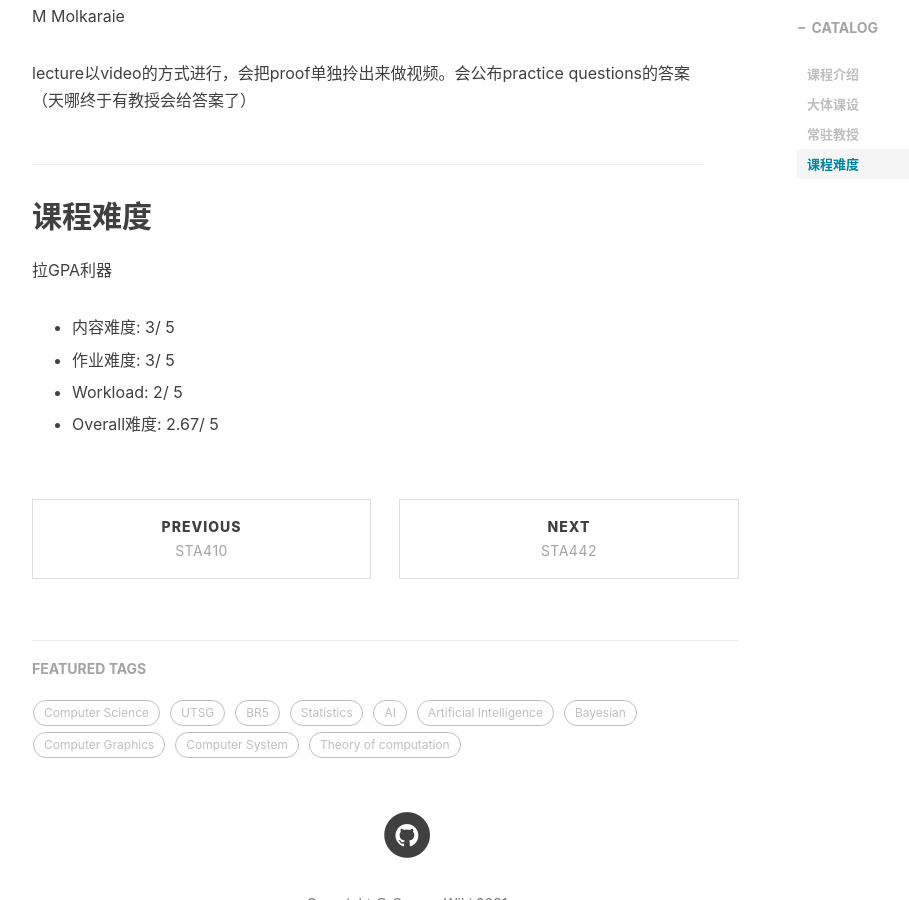
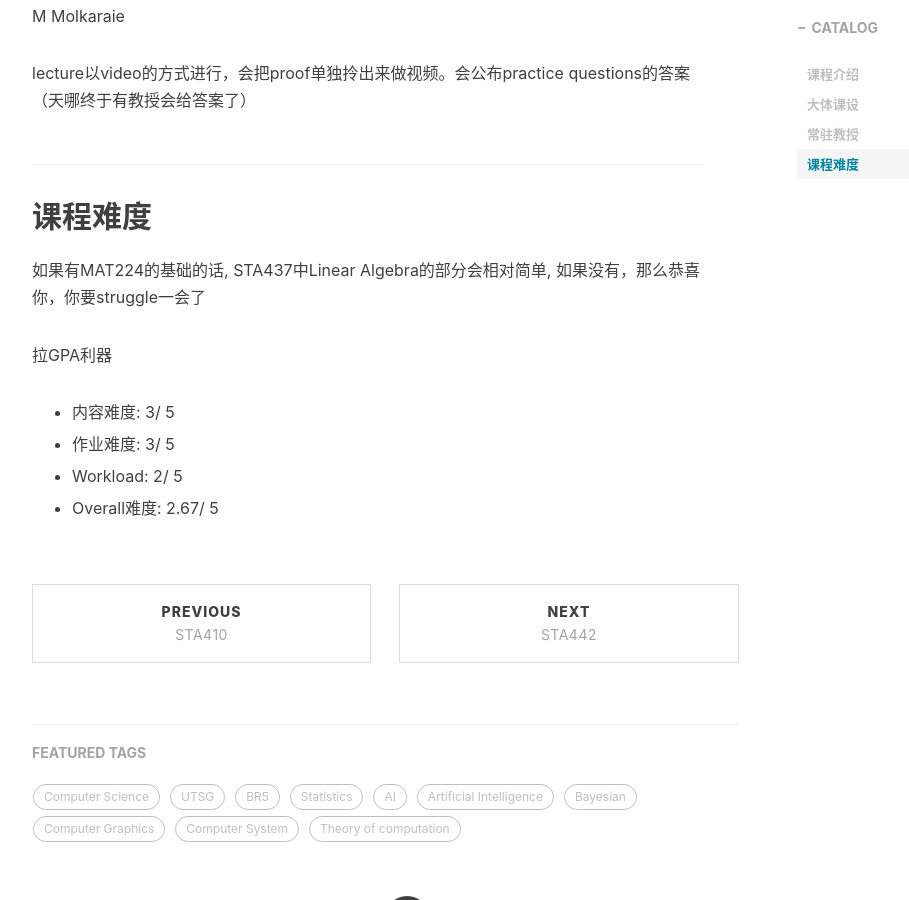
Before and after one commit to UT-Application-Development-Association/course-wiki, a Jekyll site: the page built from _posts/2021-01-06-STA437.md, in a window 1280 px wide and 900 px high, scrolled down 1185 px. Shown: the whole window, without its empty margins (233-1142 px from the left). Built offline with Jekyll 4.4.1, drawn with Linux system fonts in a browser that asks for light colours; nearby versions of some CDN libraries; comment, search, counter and statistics services are not loaded.

Commit message:
Update zh.md

```diff
--- a/_includes/posts/UTSG/STA437/zh.md
+++ b/_includes/posts/UTSG/STA437/zh.md
@@ -16,6 +16,7 @@ M Molkaraie
 lecture以video的方式进行，会把proof单独拎出来做视频。会公布practice questions的答案（天哪终于有教授会给答案了）
 
 ## 课程难度
+如果有MAT224的基础的话, STA437中Linear Algebra的部分会相对简单, 如果没有，那么恭喜你，你要struggle一会了
 
 拉GPA利器
 
```
